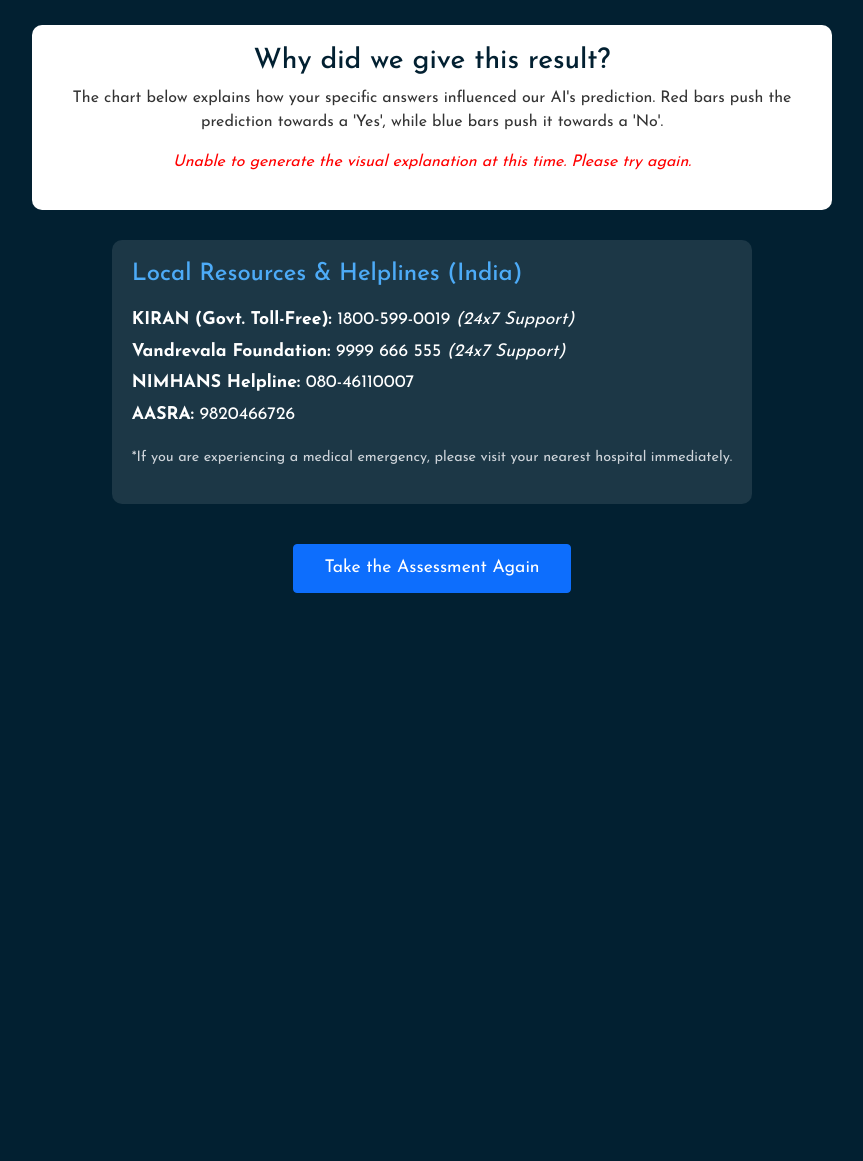
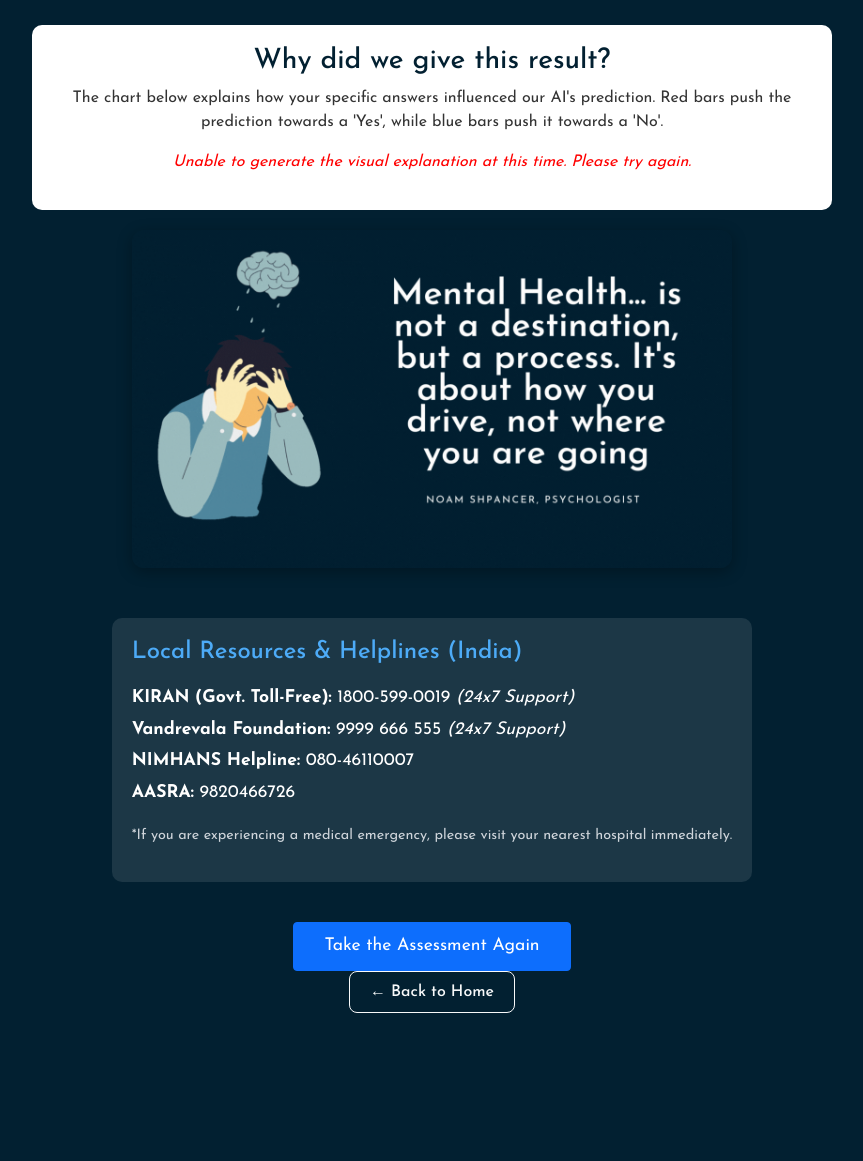
Before and after one commit to starJeet000/Mental-Health-Prediction-Using-Machine-Learning, a Flask app: template templates/result.html in a window 1280 px wide. Shown: the part 747-1908 px from the top of the page, without its empty margins (208-1071 px from the left). Before the commit the page ends 1340 px from the top, so only its background shows below. Run offline with Flask 3, Linux system fonts and the light colour scheme; the template is opened without the code that fills it, so the values that code supplies are empty; parts of the project's set-up code (start-up, migrations or seed data) failed here and were passed over.

Commit message:
feat(ui): add home navigation, quote banner, and update v1.0.1 changelog

```diff
--- a/templates/result.html
+++ b/templates/result.html
@@ -95,6 +95,12 @@
       {% endif %}
     </div>
 
+    <!-- Quote Graphic / Title GIF -->
+    <div style="text-align: center; margin: 20px auto; max-width: 650px;">
+      <img src="{{ url_for('static', filename='images/title-gif.gif') }}" alt="Mental Health Quote by Noam Shpancer"
+        style="width: 100%; max-width: 600px; height: auto; border-radius: 12px; box-shadow: 0 4px 15px rgba(0,0,0,0.3);" />
+    </div>
+
     <!-- Resources Section -->
     <div
       style="margin-top: 30px; text-align: left; background: rgba(255,255,255,0.1); padding: 20px; border-radius: 10px; max-width: 700px; margin-left: auto; margin-right: auto;">
@@ -114,6 +120,14 @@
       <a href="/" class="btn btn-primary" style="padding: 10px 30px; font-size: 1.1rem;">Take the Assessment Again</a>
     </div>
 
+    <!-- Go Home Navigation Button -->
+    <div style="text-align: center; margin-bottom: 20px;">
+      <a href="{{ url_for('hello_world') }}" class="btn btn-outline-light"
+        style="border-radius: 8px; padding: 8px 20px; font-weight: 500; text-decoration: none; transition: all 0.2s ease;">
+        ← Back to Home
+      </a>
+    </div>
+
   </section>
 </body>
 
```
Also changed, not shown: CHANGELOG.md, README.md.
